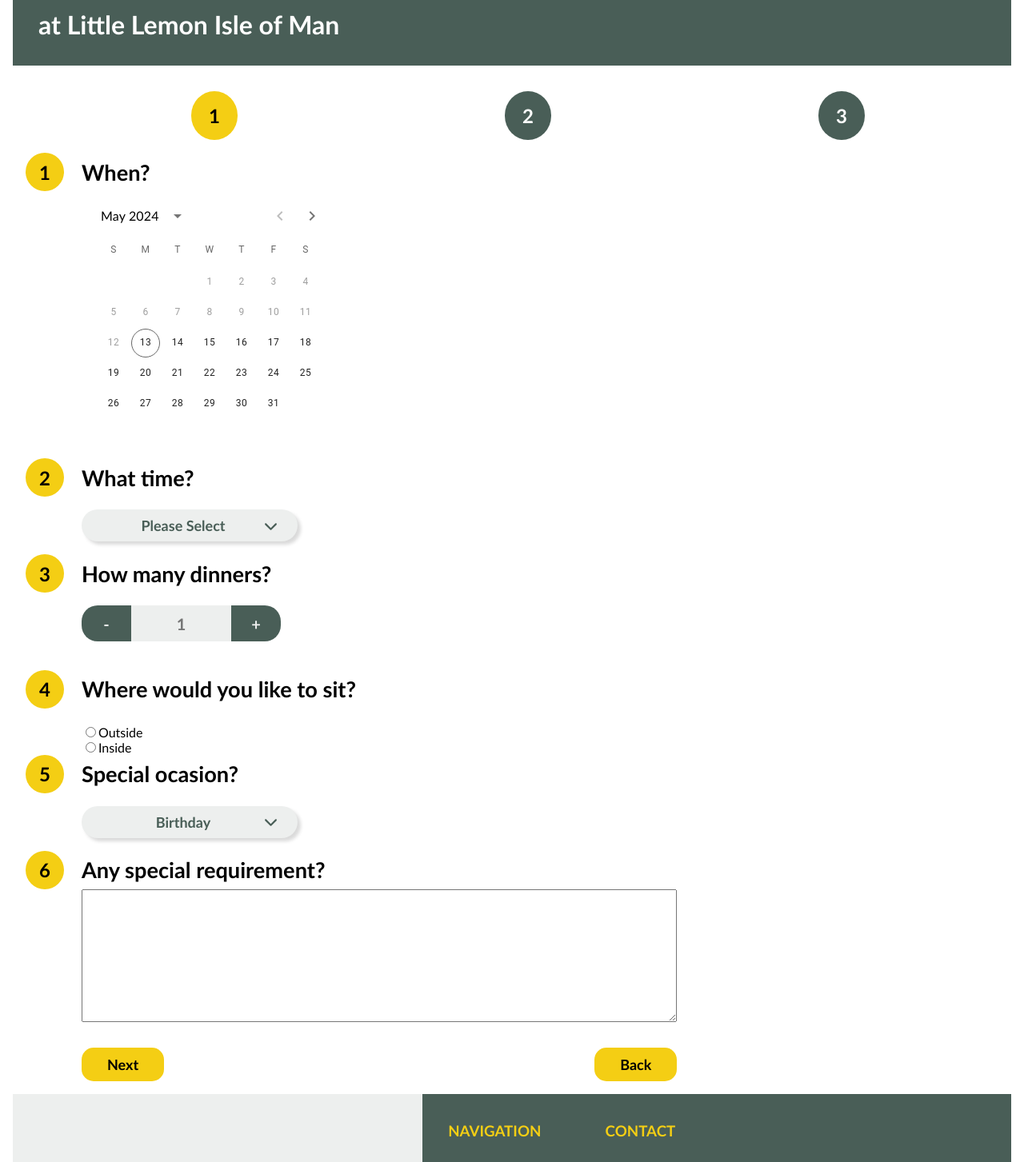
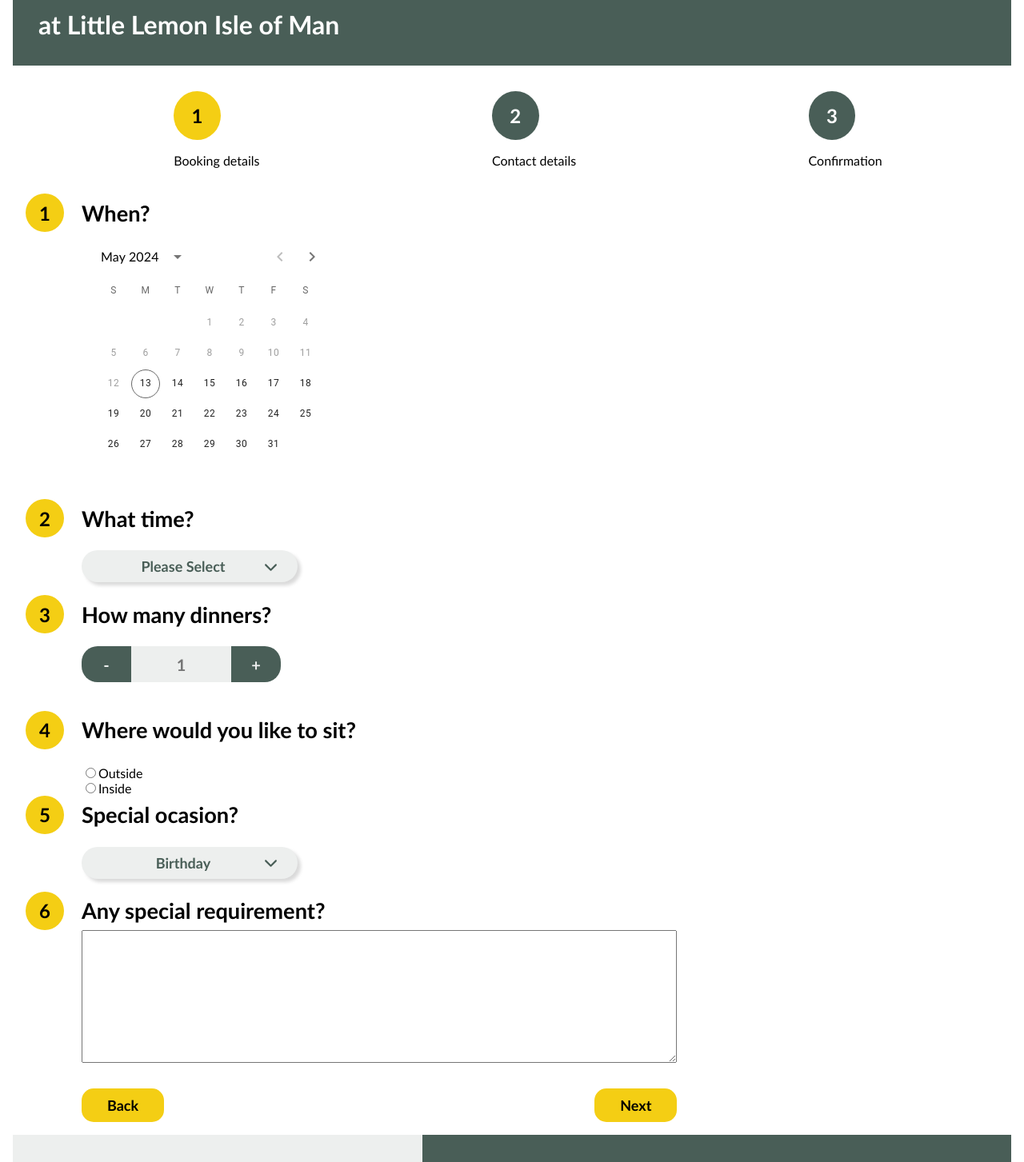
Before and after one commit to claceotto/little-lemon, a React (Create React App) app: page /reservation in a window 1280 px wide. Shown: the part 292-1745 px from the top of the page at 80% size. Built offline with nearby package versions, Linux system fonts and the light colour scheme.

Commit message:
Small tidy ups

```diff
--- a/src/Components/Pages/Reservation/BookingForm/BookingForm.css
+++ b/src/Components/Pages/Reservation/BookingForm/BookingForm.css
@@ -66,13 +66,13 @@
 } */
 
 .nextbtn {
-    grid-column-start: 2;
-    grid-column-end: 3;
+    grid-column-start: 7;
+    grid-column-end: 8;
 }
 
 .backbtn {
-    grid-column-start: 7;
-    grid-column-end: 8;
+    grid-column-start: 2;
+    grid-column-end: 3;
 }
 
 .drop-down {
--- a/src/Components/Pages/Reservation/BookingForm/BookingForm.js
+++ b/src/Components/Pages/Reservation/BookingForm/BookingForm.js
@@ -118,11 +118,11 @@
       />
       {/* </div> */}
 
+      <div className="backbtn">
+        <Button btext={"Back"} />
+      </div>
       <div className="nextbtn">
         <Button btext={"Next"} />
-      </div>
-      <div className="backbtn">
-        <Button btext={"Back"} />
       </div>
     </form>
   );
--- a/src/Components/Pages/Reservation/ResNav.js
+++ b/src/Components/Pages/Reservation/ResNav.js
@@ -16,6 +16,7 @@
     <nav>
       <ul>
         <li className="res-nav">
+          <div>
           <CircleBtn
             activeClass={
               activeCircle === "circle1" ? "active-circle" : "inactive-circle"
@@ -23,6 +24,9 @@
             btnNumber={"1"}
             onClick={handleBtnClick("circle1")}
           />
+          <p>Booking details</p>
+          </div>
+          <div>
           {/* <div className="bar">asdfa</div> */}
           <CircleBtn
             activeClass={
@@ -31,6 +35,9 @@
             btnNumber={"2"}
             onClick={handleBtnClick("circle2")}
           />
+          <p>Contact details</p>
+          </div>
+          <div>
           <CircleBtn
             activeClass={
               activeCircle === "circle3" ? "active-circle" : "inactive-circle"
@@ -38,6 +45,8 @@
             btnNumber={"3"}
             onClick={handleBtnClick("circle3")}
           />
+          <p>Confirmation</p>
+          </div>
         </li>
       </ul>
     </nav>
```
